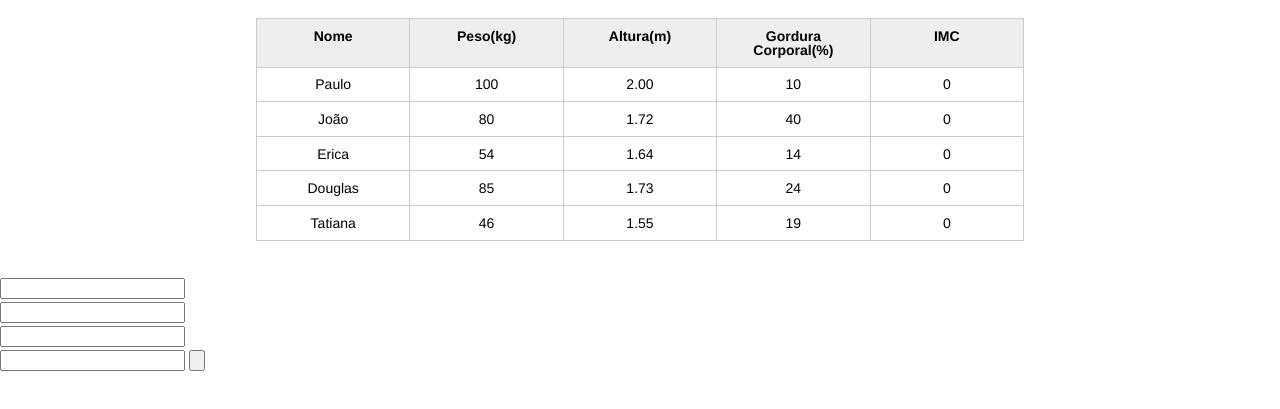
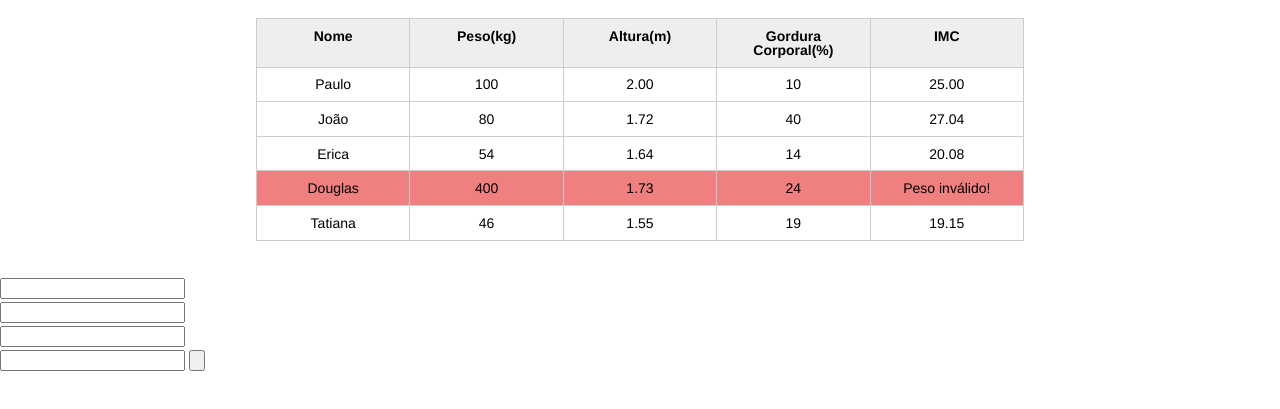
Before and after one commit to luizfernandopezzi/JavaScriptProgramandoNaLinguagemWeb, a plain HTML site: page index.html in a window 1280 px wide. Shown: the part 123-532 px from the top of the page. Drawn offline with Linux system fonts and the light colour scheme.

Commit message:
Atualizando html, css e js para final da Aula 2: 2.1) Criando loop for para pacientes 2.2) Alterando estilos direto no CSS com classList.add()

```diff
--- a/css/index.css
+++ b/css/index.css
@@ -132,3 +132,7 @@ button[disabled=disabled], button:disabled {
 .campo-invalido{
 	border: 1px solid red;
 }
+
+.paciente-invalido{
+	background-color: lightcoral;
+}
--- a/index.html
+++ b/index.html
@@ -33,7 +33,7 @@
 					</thead>
 
 					<tbody id="tabela-pacientes">
-						<tr class="paciente" >
+						<tr class="paciente" id="primeiro-paciente">
 							<td class="info-nome">Paulo</td>
 							<td class="info-peso">100</td>
 							<td class="info-altura">2.00</td>
@@ -59,7 +59,7 @@
 
 						<tr class="paciente">
 							<td class="info-nome">Douglas</td>
-							<td class="info-peso">85</td>
+							<td class="info-peso">400</td>
 							<td class="info-altura">1.73</td>
 							<td class="info-gordura">24</td>
 							<td class="info-imc">0</td>
--- a/principal.js
+++ b/principal.js
@@ -5,8 +5,57 @@ console.log("JavaSript principal.js foi carregado!")
 var tituloprincipal = document.querySelector(".titulo-principal")
 var title = document.querySelector(".title")
 
+//var titulo = document.querySelector("h1");
+//console.log(titulo.classList);
+//resultado
+//["titulo","principal","azul"]
+
 tituloprincipal.textContent = "Luiz Pezzi - Nutrição Esportiva"
 title.textContent = tituloprincipal.textContent
+//
 
-console.log(tituloprincipal.textContent)
-console.log(title.textContent)
+//Buscando dados dos pacientes, calculando o IMC e fazendo validações dos dados inseridos
+var pacientes = document.querySelectorAll(".paciente"); //Retorna um array com todos os elementos que possuem a classe .paciente
+
+console.log(pacientes)
+
+for(var i = 0; i < pacientes.length; i++){
+
+//var pacienteI = pacientes[i]
+//console.log(pacienteI)
+
+var peso = pacientes[i].querySelector(".info-peso").textContent;
+var altura = pacientes[i].querySelector(".info-altura").textContent;
+
+var imc = (peso / (altura * altura));
+var tdImc = pacientes[i].querySelector(".info-imc");
+tdImc.textContent = imc.toFixed(2);
+//Validação dos dados inseridos na tabela
+//Pesos válidos entre 0 e 300 kg
+//Altura válida entre 0 e 2.5 m
+var pesoMin = 0;
+var pesoMax = 300;
+var alturaMin = 0;
+var alturaMax = 2.5;
+
+var validacaoPeso = true;
+if(peso < pesoMin || peso > pesoMax){
+    validacaoPeso = false
+    tdImc.textContent = "Peso inválido!"
+    //Alterando estilo (css) da linha caso os dados inseridos para peso e altura sejam inválidos
+    //paciente[i].style.backgroundColor = "red"
+    pacientes[i].classList.add("paciente-invalido");
+}
+
+var validacaoAltura = true;
+if(altura < alturaMin || altura > alturaMax){
+    validacaoAltura = false
+    tdImc.textContent = "Altura inválida!"
+    //Alterando estilo (css) da linha caso os dados inseridos para peso e altura sejam inválidos
+    pacientes[i].classList.add("paciente-invalido");
+}
+if(validacaoPeso == false && validacaoAltura == false){
+    tdImc.textContent = "Peso e altura inválidos!"
+}
+
+}
```
